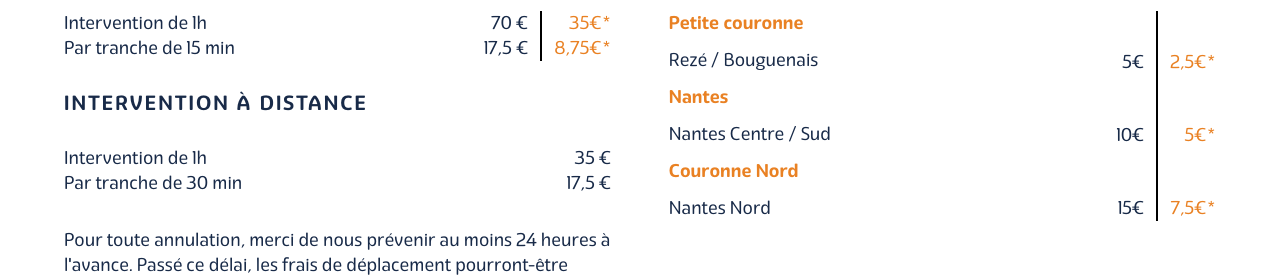
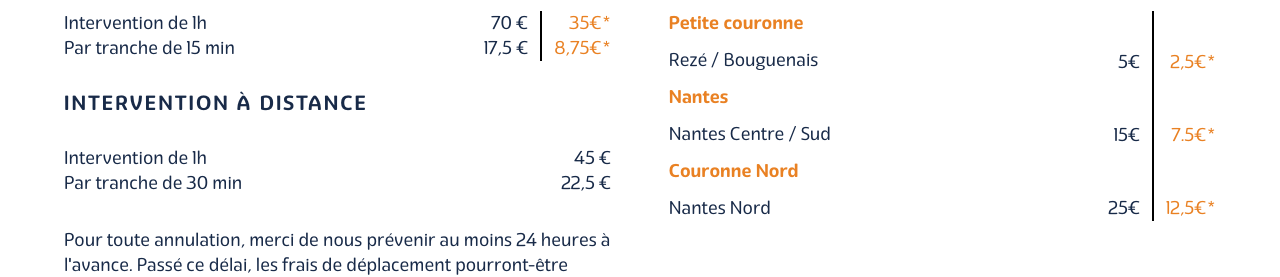
Before and after one commit to aspenne/houest_atelier, a Next.js app: page / in a window 1280 px wide. Shown: the part 1820-2097 px from the top of the page. Built offline with nearby package versions, Linux system fonts and the light colour scheme.

Commit message:
chore(version): change pricing, and use stable version of node

```diff
--- a/src/app/components/Price.tsx
+++ b/src/app/components/Price.tsx
@@ -56,8 +56,8 @@ const Price = () => {
                 <p> Par tranche de 30 min </p>
               </div>
               <div>
-                <p className="text-end"> 35 €</p>
-                <p className="text-end"> 17,5 €</p>
+                <p className="text-end"> 45 €</p>
+                <p className="text-end"> 22,5 €</p>
               </div>
             </div>
           </div>
@@ -86,14 +86,14 @@ const Price = () => {
             <div className="flex flex-row gap-3">
               <div className="flex flex-col gap-12 justify-end">
                 <p className="text-end"> 5€</p>
-                <p className="text-end"> 10€</p>
                 <p className="text-end"> 15€</p>
+                <p className="text-end"> 25€</p>
               </div>
               <div className="w-0.5 bg-black" />
               <div className="flex flex-col gap-12 justify-end">
                 <p className="text-primary text-end"> 2,5€*</p>
-                <p className="text-primary text-end"> 5€*</p>
-                <p className="text-primary text-end"> 7,5€*</p>
+                <p className="text-primary text-end"> 7.5€*</p>
+                <p className="text-primary text-end"> 12,5€*</p>
               </div>
             </div>
           </div>
```
